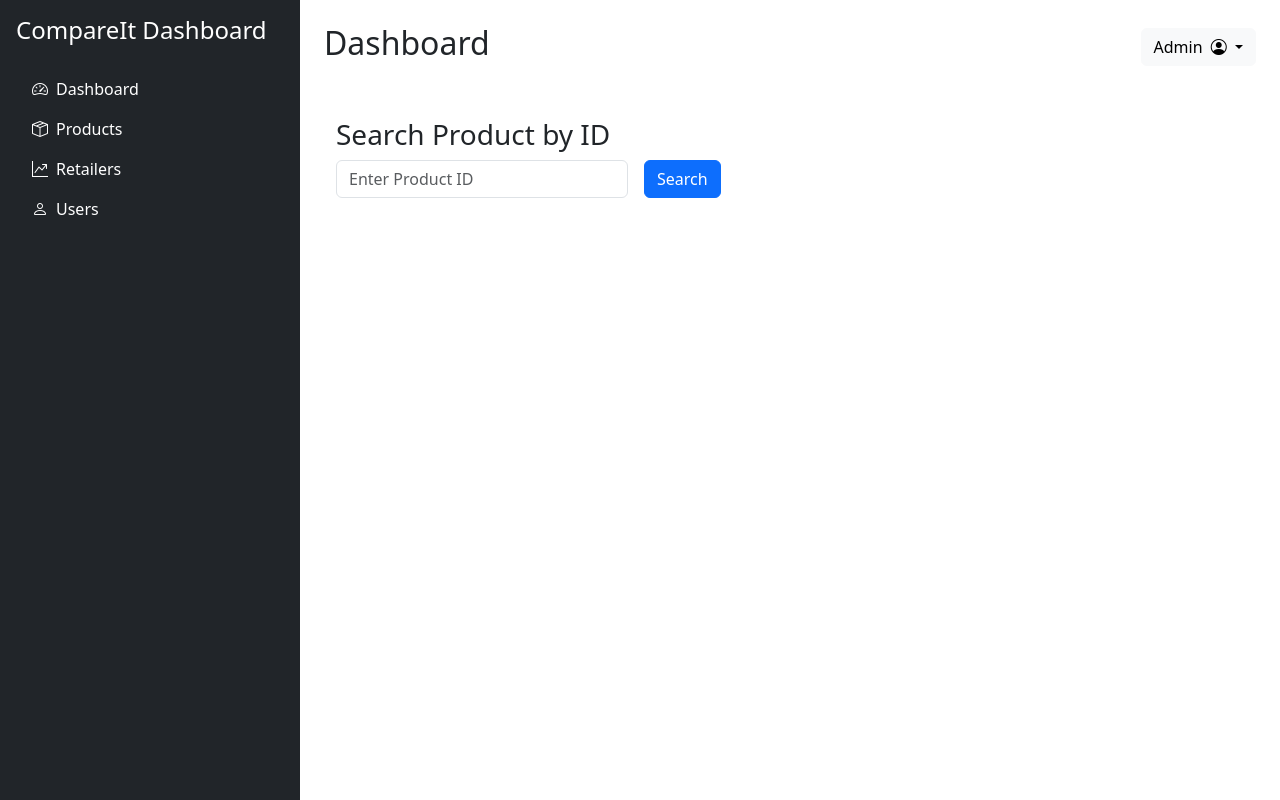
After one commit to SamTheCoder445/cos221-compareit, a PHP site: page /admin-products.php in a window 1280 px wide. The commit adds this page. Run offline with PHP 8.4, Linux system fonts and the light colour scheme.

Commit message:
Adding a new file

```diff
--- /dev/null
+++ b/webapp/php/admin-products.php
@@ -0,0 +1,65 @@
+<!DOCTYPE html>
+<html lang="en">
+<head>
+  <meta charset="UTF-8" />
+  <meta name="viewport" content="width=device-width, initial-scale=1.0" />
+  <title>Admin Dashboard - CompareIt</title>
+  <link href="https://cdn.jsdelivr.net/npm/bootstrap@5.3.3/dist/css/bootstrap.min.css" rel="stylesheet" />
+  <link href="https://cdn.jsdelivr.net/npm/bootstrap-icons@1.10.5/font/bootstrap-icons.css" rel="stylesheet">
+  <script src="https://cdn.jsdelivr.net/npm/chart.js"></script>
+</head>
+<body>
+    <div class="d-flex" style="min-height: 100vh;">
+     <!-- Sidebar -->
+        <div class="bg-dark text-white p-3" style="width: 300px;">
+        <h4 class="text-white mb-4">CompareIt Dashboard</h4>
+        <ul class="nav flex-column">
+            <li class="nav-item"><a href="#" class="nav-link text-white"><i class="bi bi-speedometer2 me-2"></i>Dashboard</a></li>
+            <li class="nav-item"><a href="admin-products.php" class="nav-link text-white"><i class="bi bi-box-seam me-2"></i>Products</a></li>
+            <li class="nav-item"><a href="#" class="nav-link text-white"><i class="bi bi-graph-up-arrow me-2"></i>Retailers</a></li>
+            <li class="nav-item"><a href="#" class="nav-link text-white"><i class="bi bi-person me-2"></i>Users</a></li>
+        </ul>
+        </div>
+
+        <!-- Main Content -->
+        <div class="flex-grow-1 p-4">
+        <div class="d-flex justify-content-between align-items-center mb-4">
+            <h2>Dashboard</h2>
+            <div class="dropdown">
+            <button class="btn btn-light dropdown-toggle" data-bs-toggle="dropdown">
+                Admin <i class="bi bi-person-circle ms-1"></i>
+            </button>
+            <ul class="dropdown-menu">
+                <li><a class="dropdown-item" href="#">Logout</a></li>
+            </ul>
+            </div>
+        </div>
+
+
+
+        <div class="container mt-5">
+        <h3>Search Product by ID</h3>
+        <form id="searchForm" class="row g-3 mb-4">
+            <div class="col-md-4">
+            <input type="text" id="productIdSearch" class="form-control" placeholder="Enter Product ID" required>
+            </div>
+            <div class="col-md-2">
+            <button type="submit" class="btn btn-primary" id="product-search-btn">Search</button>
+            </div>
+        </form>
+
+        <!-- Product Display Section -->
+        <div id="productInfo" class="card d-none">
+            <div class="card-body">
+            <h5 class="card-title" id="productName">Product Name</h5>
+            <p class="card-text" id="productDetails">Details here...</p>
+            <button class="btn btn-warning me-2" id="updateBtn">Update</button>
+            <button class="btn btn-danger" id="deleteBtn">Delete</button>
+            </div>
+        </div>
+        </div>
+    </div>
+
+    <script src="/js/admin-products.js"></script>
+    <script src="https://cdn.jsdelivr.net/npm/bootstrap@5.3.3/dist/js/bootstrap.bundle.min.js"></script>
+</body>
--- a/webapp/php/dashboard.php
+++ b/webapp/php/dashboard.php
@@ -3,7 +3,7 @@
 <head>
   <meta charset="UTF-8" />
   <meta name="viewport" content="width=device-width, initial-scale=1.0" />
-  <title>Admin Dashboard - PriceCompare</title>
+  <title>Admin Dashboard - CompareIt</title>
   <link href="https://cdn.jsdelivr.net/npm/bootstrap@5.3.3/dist/css/bootstrap.min.css" rel="stylesheet" />
   <link href="https://cdn.jsdelivr.net/npm/bootstrap-icons@1.10.5/font/bootstrap-icons.css" rel="stylesheet">
   <script src="https://cdn.jsdelivr.net/npm/chart.js"></script>
@@ -15,7 +15,7 @@
         <h4 class="text-white mb-4">CompareIt Dashboard</h4>
         <ul class="nav flex-column">
             <li class="nav-item"><a href="#" class="nav-link text-white"><i class="bi bi-speedometer2 me-2"></i>Dashboard</a></li>
-            <li class="nav-item"><a href="#" class="nav-link text-white"><i class="bi bi-box-seam me-2"></i>Products</a></li>
+            <li class="nav-item"><a href="admin-products.php" class="nav-link text-white"><i class="bi bi-box-seam me-2"></i>Products</a></li>
             <li class="nav-item"><a href="#" class="nav-link text-white"><i class="bi bi-graph-up-arrow me-2"></i>Retailers</a></li>
             <li class="nav-item"><a href="#" class="nav-link text-white"><i class="bi bi-person me-2"></i>Users</a></li>
         </ul>
@@ -30,7 +30,6 @@
                 Admin <i class="bi bi-person-circle ms-1"></i>
             </button>
             <ul class="dropdown-menu">
-                <li><a class="dropdown-item" href="#">Settings</a></li>
                 <li><a class="dropdown-item" href="#">Logout</a></li>
             </ul>
             </div>
```
